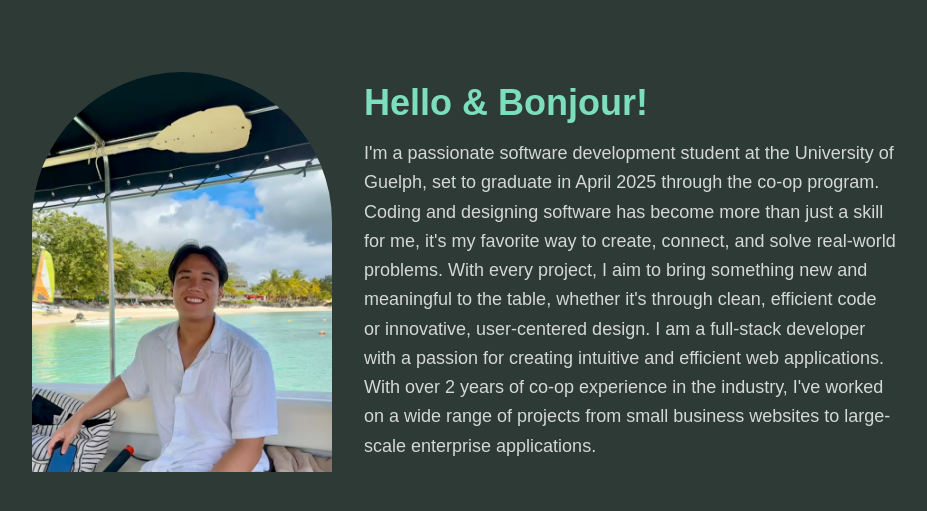
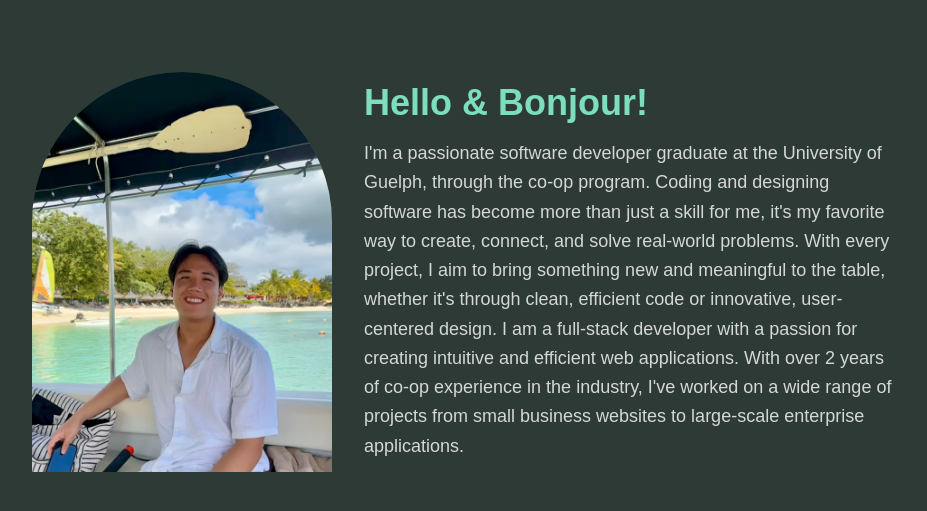
Before and after one commit to wsiongsin/portfolio, a React (Vite) app in the folder vite-portfolio/: page / in a window 1280 px wide. Shown: the part 2120-2631 px from the top of the page, without its empty margins (176-1103 px from the left). Built offline with nearby package versions, Linux system fonts and the light colour scheme; a web font is replaced by a local one.

Commit message:
Changed about

```diff
--- a/vite-portfolio/src/translations.ts
+++ b/vite-portfolio/src/translations.ts
@@ -42,7 +42,7 @@ export const translations = {
     about: {
       greeting: "Hello & Bonjour!",
       intro:
-        "I'm a passionate software development student at the University of Guelph, set to graduate in April 2025 through the co-op program. Coding and designing software has become more than just a skill for me, it's my favorite way to create, connect, and solve real-world problems. With every project, I aim to bring something new and meaningful to the table, whether it's through clean, efficient code or innovative, user-centered design. I am a full-stack developer with a passion for creating intuitive and efficient web applications. With over 2 years of co-op experience in the industry, I've worked on a wide range of projects from small business websites to large-scale enterprise applications.",
+        "I'm a passionate software developer graduate at the University of Guelph, through the co-op program. Coding and designing software has become more than just a skill for me, it's my favorite way to create, connect, and solve real-world problems. With every project, I aim to bring something new and meaningful to the table, whether it's through clean, efficient code or innovative, user-centered design. I am a full-stack developer with a passion for creating intuitive and efficient web applications. With over 2 years of co-op experience in the industry, I've worked on a wide range of projects from small business websites to large-scale enterprise applications.",
       paragraph1:
         "Balancing academics and hands-on experience has been both challenging and rewarding. My co-op placements have allowed me to dive deep into the industry, gaining valuable insights and practical skills that go beyond the classroom. I'm always eager to take on new projects, experiment with ideas, and work with teams that share my enthusiasm for tech and innovation.",
       paragraph2:
@@ -132,7 +132,7 @@ export const translations = {
     about: {
       greeting: "Hello & Bonjour!",
       intro:
-        "Je suis un étudiant passionné en développement logiciel à l'Université de Guelph, qui obtiendra son diplôme en avril 2025 grâce au programme coopératif. Le codage et la conception de logiciels sont devenus plus qu'une simple compétence pour moi, c'est ma façon préférée de créer, de connecter et de résoudre des problèmes réels. Avec chaque projet, je vise à apporter quelque chose de nouveau et de significatif, que ce soit par un code propre et efficace ou une conception innovante centrée sur l'utilisateur. Je suis un développeur full-stack passionné par la création d'applications web intuitives et efficaces. Avec plus de 2 ans d'expérience en coopération dans l'industrie, j'ai travaillé sur une large gamme de projets, des sites web pour petites entreprises aux applications d'entreprise à grande échelle.",
+        "Je suis un développeur logiciel passionné et diplômé du programme coopératif de l’Université de Guelph. Le codage et la conception de logiciels sont devenus plus qu'une simple compétence pour moi, c'est ma façon préférée de créer, de connecter et de résoudre des problèmes réels. Avec chaque projet, je vise à apporter quelque chose de nouveau et de significatif, que ce soit par un code propre et efficace ou une conception innovante centrée sur l'utilisateur. Je suis un développeur full-stack passionné par la création d'applications web intuitives et efficaces. Avec plus de 2 ans d'expérience en coopération dans l'industrie, j'ai travaillé sur une large gamme de projets, des sites web pour petites entreprises aux applications d'entreprise à grande échelle.",
       paragraph1:
         "Équilibrer les études et l'expérience pratique a été à la fois stimulant et enrichissant. Mes stages coopératifs m'ont permis de plonger profondément dans l'industrie, acquérant des connaissances précieuses et des compétences pratiques qui vont au-delà de la salle de classe. Je suis toujours désireux de prendre en charge de nouveaux projets, d'expérimenter des idées et de travailler avec des équipes qui partagent mon enthousiasme pour la technologie et l'innovation.",
       paragraph2:
```
